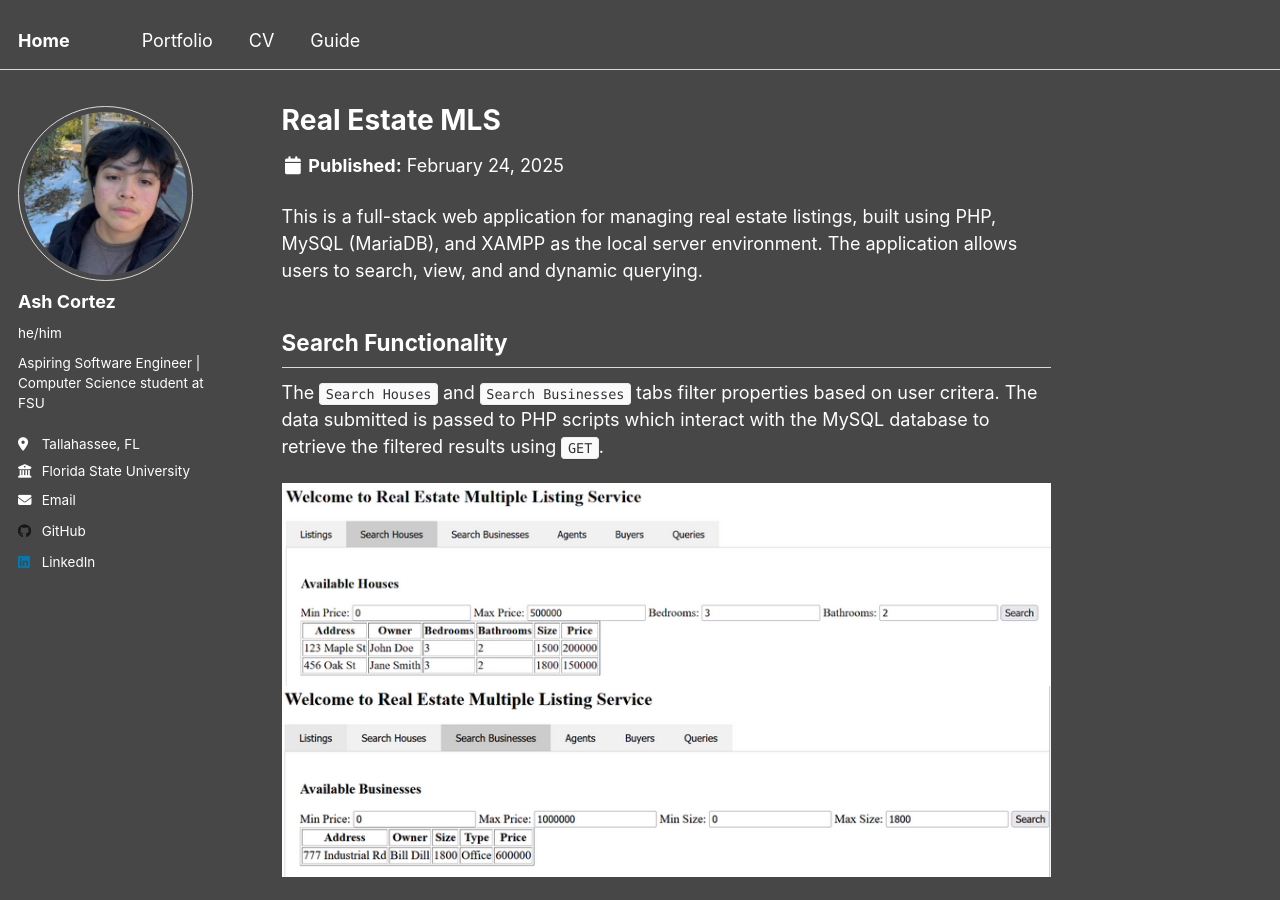
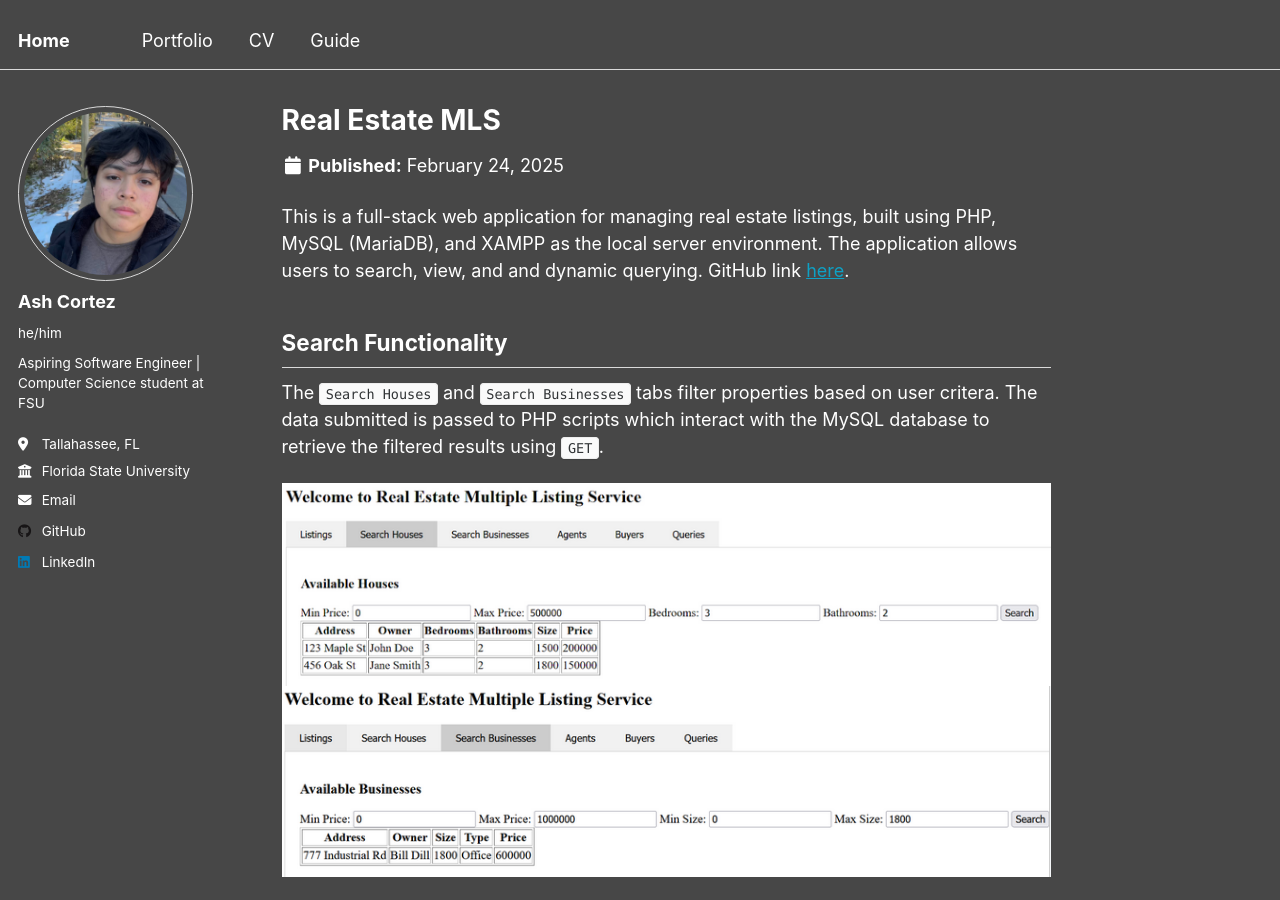
Before and after one commit to acortez1003/acortez1003.github.io, a Jekyll site: the page built from _portfolio/portfolio-2.md, in a window 1280 px wide and 900 px high. Built offline with Jekyll 4.4.1, drawn with Linux system fonts in a browser that asks for light colours.

Commit message:
adding links to portfolios

```diff
--- a/_portfolio/portfolio-2.md
+++ b/_portfolio/portfolio-2.md
@@ -4,7 +4,7 @@ excerpt: "A full-stack web application designed to simulate a real estate listin
 collection: portfolio
 ---
 
-This is a full-stack web application for managing real estate listings, built using PHP, MySQL (MariaDB), and XAMPP as the local server environment. The application allows users to search, view, and and dynamic querying.
+This is a full-stack web application for managing real estate listings, built using PHP, MySQL (MariaDB), and XAMPP as the local server environment. The application allows users to search, view, and and dynamic querying. GitHub link [here](https://github.com/acortez1003/Real-Estate-MLS).
 
 ## Search Functionality
 
```
Also changed, not shown: _portfolio/portfolio-1.md (+1 -1 lines).
